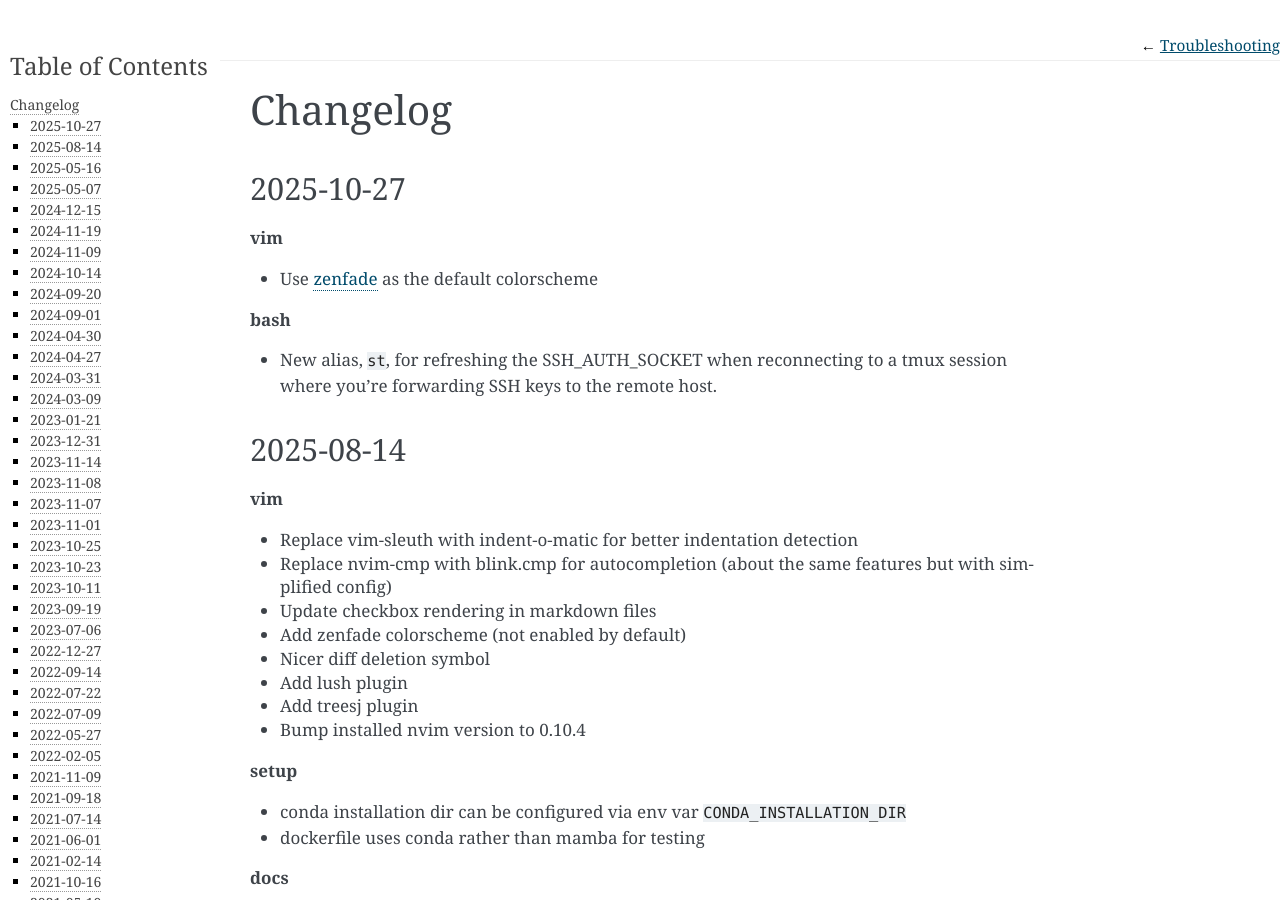
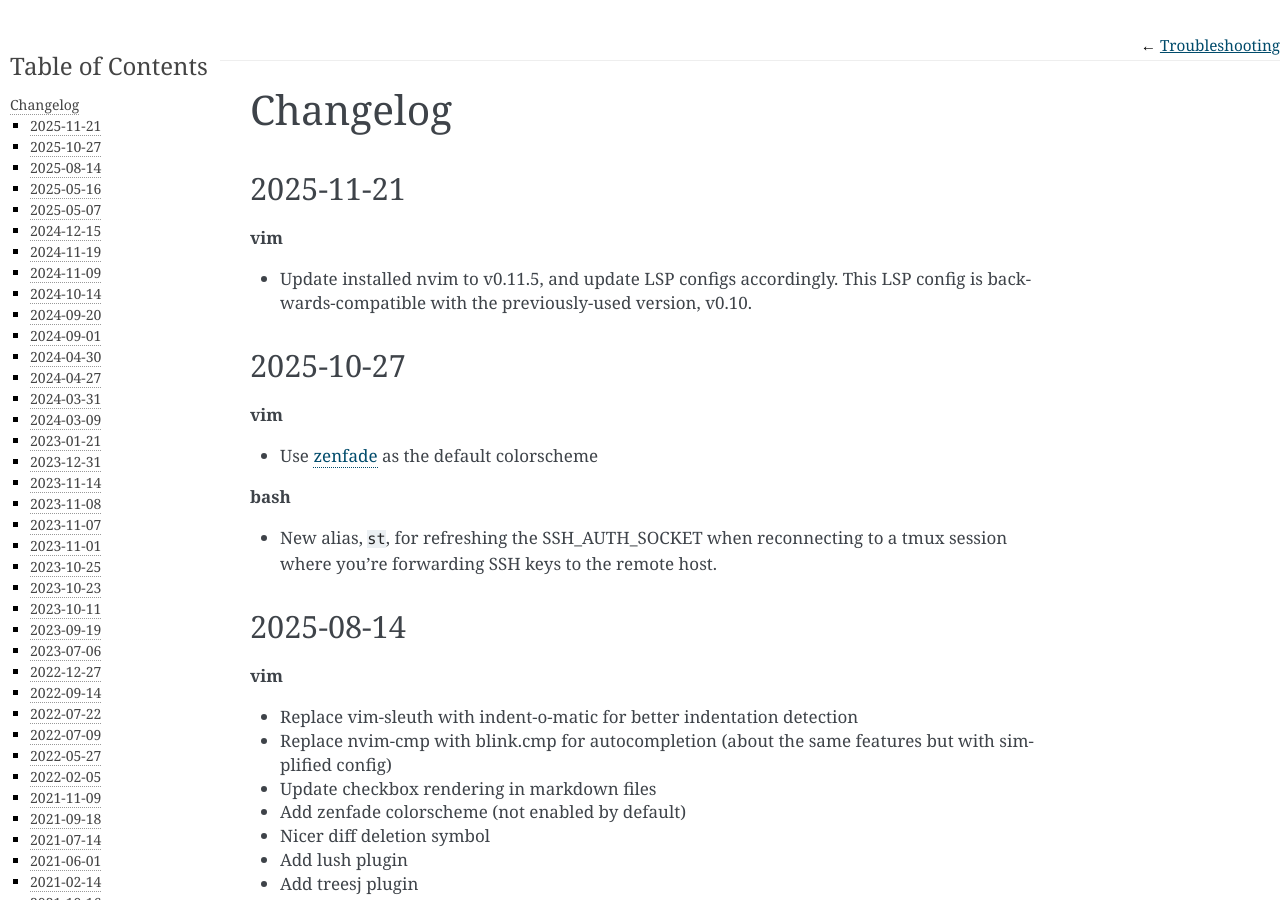
Before and after one commit to daler/dotfiles, a Sphinx documentation site: the page built from docs/changelog.rst, in a window 1280 px wide and 900 px high. Built offline with Sphinx 7.4.7, drawn with Linux system fonts in a browser that asks for light colours.

Commit message:
support nvim 0.11.5

```diff
--- a/docs/changelog.rst
+++ b/docs/changelog.rst
@@ -1,5 +1,13 @@
 Changelog
 =========
+
+2025-11-21
+----------
+
+**vim**
+
+- Update installed nvim to v0.11.5, and update LSP configs accordingly. This
+  LSP config is backwards-compatible with the previously-used version, v0.10.
 
 2025-10-27
 ----------
```
Also changed, not shown: 2 other files.
